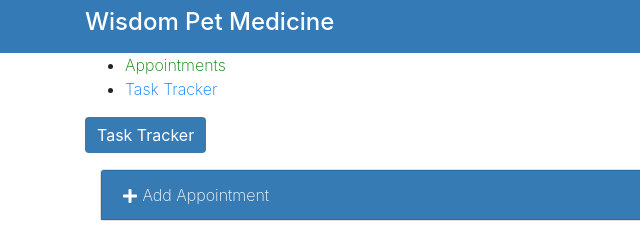
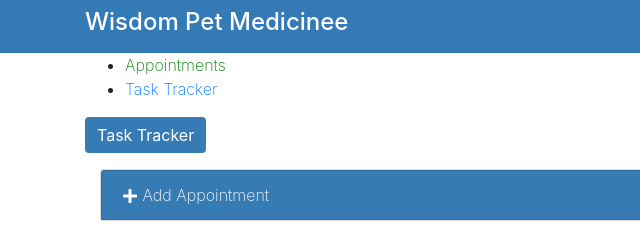
Before and after one commit to JaneGeorge15/learning-react, a React app: page public/index.html in a window 1280 px wide. Shown: the top 240 px of the page, 0-640 px from the left. Built offline with nearby package versions, Linux system fonts and the light colour scheme.

Commit message:
spelling change

```diff
--- a/public/index.html
+++ b/public/index.html
@@ -30,7 +30,7 @@
     <noscript>You need to enable JavaScript to run this app.</noscript>
 
     <header class="container text-white">
-      <h4 class="py-2">Wisdom Pet Medicine</h4>
+      <h4 class="py-2">Wisdom Pet Medicinee</h4>
     </header>
 
     <div id="root"></div>
```
